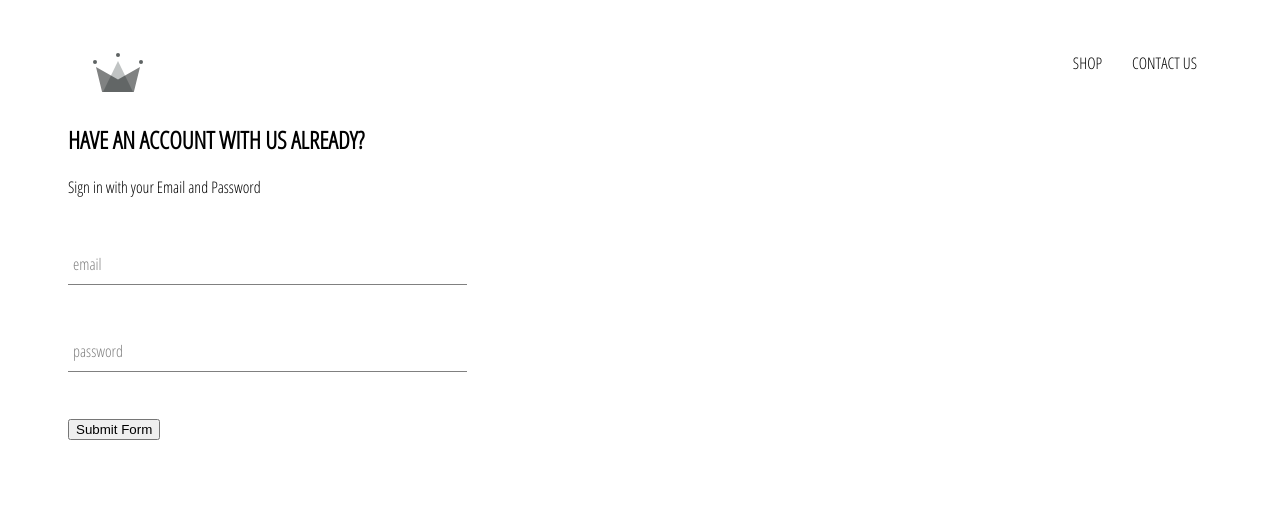
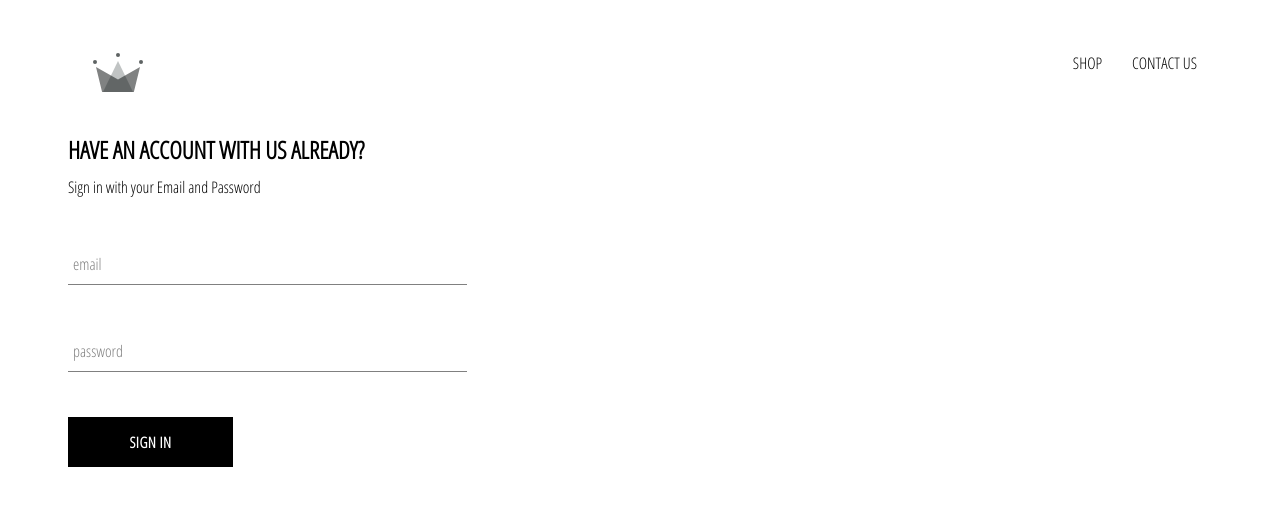
Before and after one commit to Obafemi-NG/crown-ecommerce-store, a React (Create React App) app: page /sign-in in a window 1280 px wide. Shown: the top 506 px of the page. Built offline with nearby package versions, Linux system fonts and the light colour scheme.

Commit message:
created a custom  styled button for sign in and other fuctions that needed later on in this project

```diff
--- /dev/null
+++ b/src/components/custom-button/custom-button.component.jsx
@@ -0,0 +1,12 @@
+import React from 'react';
+import './custom-button.styles.scss';
+
+const CustomButton = ({children, ...otherProps}) => {
+    return(
+        <button className = 'custom-button' {...otherProps}>
+            {children}
+        </button>
+    )
+}
+
+export default CustomButton;
--- /dev/null
+++ b/src/components/custom-button/custom-button.styles.scss
@@ -0,0 +1,22 @@
+.custom-button {
+    min-width: 165px;
+    width: auto;
+    height: 50px;
+    letter-spacing: 0.5px;
+    line-height: 50px;
+    padding: 0 35px 0 35px;
+    font-size: 15px;
+    background-color: black;
+    color: white;
+    text-transform: uppercase;
+    font-family: 'Open Sans Condensed';
+    font-weight: bolder;
+    border: none;
+    cursor: pointer;
+
+    &:hover {
+      background-color: white;
+      color: black;
+      border: 1px solid black;
+    }
+  }
--- a/src/components/sign-in/sign-in.component.jsx
+++ b/src/components/sign-in/sign-in.component.jsx
@@ -1,5 +1,6 @@
 import React from 'react';
 import FormInput from '../forminput/forminput.component';
+import CustomButton from '../custom-button/custom-button.component';
 import './sign-in.styles.scss';
 
 class SignIn extends React.Component{
@@ -30,7 +31,7 @@
         return (
             <React.Fragment>
                 <div className = 'sign-in'>
-                    <h2>HAVE AN ACCOUNT WITH US ALREADY?</h2>
+                    <h2 className = 'title'>HAVE AN ACCOUNT WITH US ALREADY?</h2>
                     <span>Sign in with your Email and Password</span>
                     <form onSubmit = {this.handleSubmmit}>
                         <FormInput type = 'text' name = 'email' value = {this.state.email} onChange = {this.handleChange} label = 'email' />
@@ -39,7 +40,7 @@
                         <FormInput type = 'password' name = 'password' value = {this.state.password} onChange = {this.handleChange} label = 'password'  />
 
 
-                        <input type = 'submit' value = 'Submit Form' />
+                        <CustomButton type = 'submit' value = 'SIGN IN' > Sign in</CustomButton>
                     </form>
                 </div>
             </React.Fragment>
--- a/src/components/sign-in/sign-in.styles.scss
+++ b/src/components/sign-in/sign-in.styles.scss
@@ -1,3 +1,9 @@
 .sign-in {
     width : 30vw;
+    display: flex;
+    flex-direction: column;
+
+    .title {
+        margin : 10px 0;
+    }
 }
```
